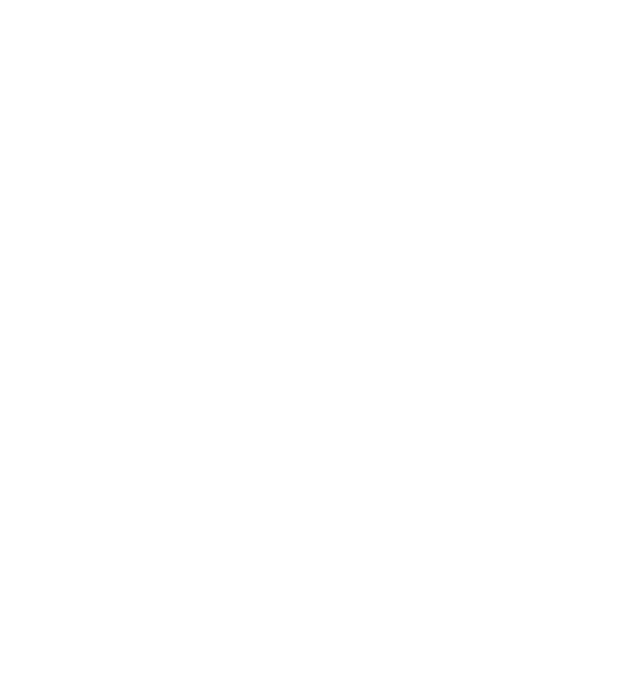
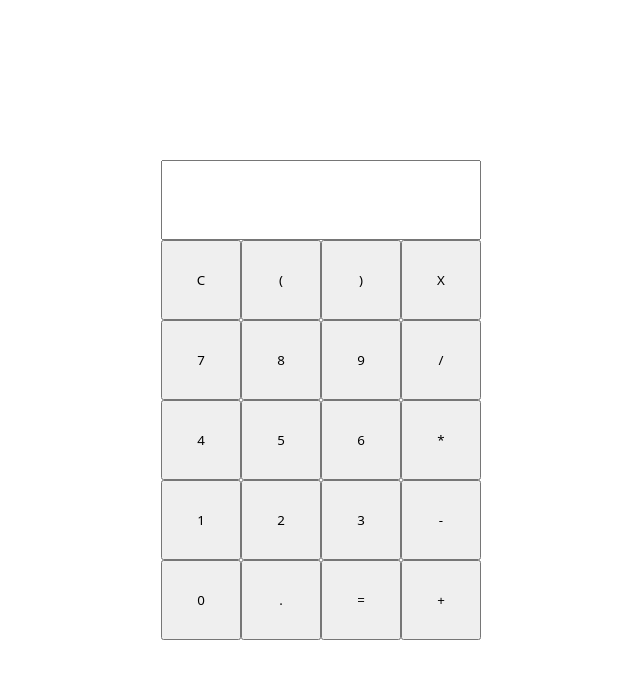
Before and after one commit to Manish-Kumar396/Calculator, a plain HTML site: page index.html in a window 1280 px wide. Shown: the whole page, without its empty margins (319-959 px from the left). Drawn offline with Linux system fonts and the light colour scheme.

Commit message:
Creating structure and adding functionality

```diff
--- a/assets/main.js
+++ b/assets/main.js
@@ -0,0 +1,17 @@
+let CalcScreen = document.getElementById("calc-screen");
+
+function printer(values) {
+  CalcScreen.value += values;
+}
+
+function clearLast() {
+  CalcScreen.value = CalcScreen.value.slice(0, -1);
+}
+
+function clearAll() {
+  CalcScreen.value = "";
+}
+
+function evaluator() {
+  CalcScreen.value = eval(CalcScreen.value);
+}
--- a/assets/style.css
+++ b/assets/style.css
@@ -3,6 +3,24 @@
 *::before {
   padding: 0;
   margin: 0;
+  box-sizing: border-box;
   font-family: system-ui, -apple-system, BlinkMacSystemFont, "Segoe UI", Roboto,
     Oxygen, Ubuntu, Cantarell, "Open Sans", "Helvetica Neue", sans-serif;
 }
+
+body {
+  display: flex;
+  justify-content: center;
+  align-items: center;
+  height: 100vh;
+}
+
+.container {
+  display: grid;
+  grid-template-columns: repeat(4, 80px);
+  grid-template-rows: repeat(6, 80px);
+}
+
+#calc-screen {
+  grid-column: 1/5;
+}
--- a/index.html
+++ b/index.html
@@ -3,7 +3,34 @@
   <head>
     <meta charset="UTF-8" />
     <meta name="viewport" content="width=device-width, initial-scale=1.0" />
-    <title>Document</title>
+    <title>Modern Calculator</title>
+    <link rel="stylesheet" href="assets/style.css" />
   </head>
-  <body></body>
+  <body>
+    <div class="container">
+      <input type="text" id="calc-screen" />
+      <button onclick="clearAll()">C</button>
+      <button onclick="printer('(')">(</button>
+      <button onclick="printer(')')">)</button>
+      <button onclick="clearLast()">X</button>
+      <button onclick="printer('7')">7</button>
+      <button onclick="printer('8')">8</button>
+      <button onclick="printer('9')">9</button>
+      <button onclick="printer('/')">/</button>
+      <button onclick="printer('4')">4</button>
+      <button onclick="printer('5')">5</button>
+      <button onclick="printer('6')">6</button>
+      <button onclick="printer('*')">*</button>
+      <button onclick="printer('1')">1</button>
+      <button onclick="printer('2')">2</button>
+      <button onclick="printer('3')">3</button>
+      <button onclick="printer('-')">-</button>
+      <button onclick="printer('0')">0</button>
+      <button onclick="printer('.')">.</button>
+      <button onclick="evaluator()">=</button>
+      <button onclick="printer('+')">+</button>
+    </div>
+
+    <script src="assets/main.js"></script>
+  </body>
 </html>
```
